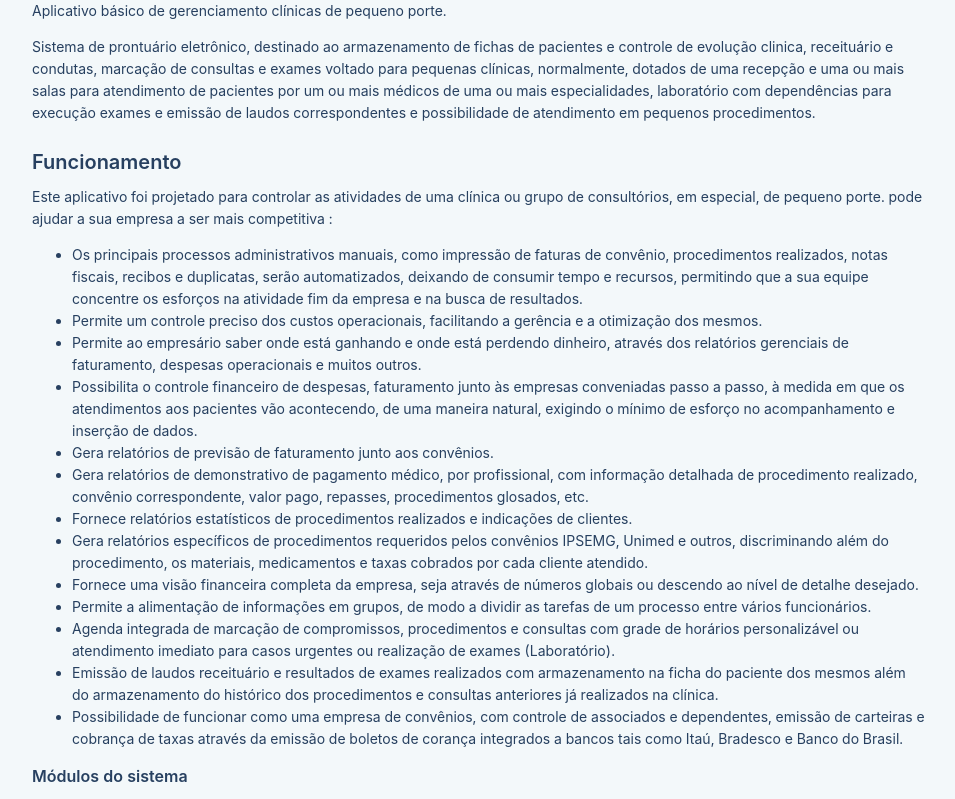
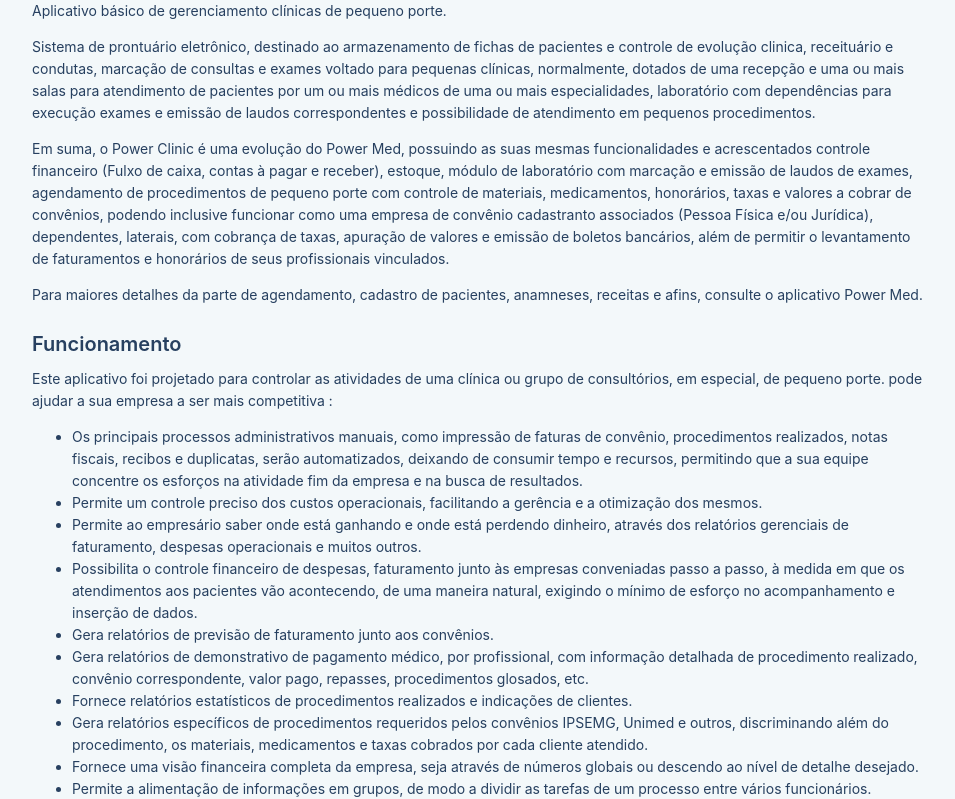
Before and after one commit to cascelli/psystems-site, a React (Create React App) app: page /aplicativos/pclinic in a window 1280 px wide. Shown: the part 800-1599 px from the top of the page, without its empty margins (261-1216 px from the left). Built offline with nearby package versions, Linux system fonts and the light colour scheme.

Commit message:
PClinic - Acrescimo de informações descritivas

```diff
--- a/src/app/features/PClinic.tsx
+++ b/src/app/features/PClinic.tsx
@@ -20,6 +20,22 @@
         especialidades, laboratório com dependências para execução exames e
         emissão de laudos correspondentes e possibilidade de atendimento em
         pequenos procedimentos.
+      </Paragraph>
+      <Paragraph>
+        Em suma, o Power Clinic é uma evolução do Power Med, possuindo as suas
+        mesmas funcionalidades e acrescentados controle financeiro (Fulxo de
+        caixa, contas à pagar e receber), estoque, módulo de laboratório com
+        marcação e emissão de laudos de exames, agendamento de procedimentos de
+        pequeno porte com controle de materiais, medicamentos, honorários, taxas
+        e valores a cobrar de convênios, podendo inclusive funcionar como uma
+        empresa de convênio cadastranto associados (Pessoa Física e/ou
+        Jurídica), dependentes, laterais, com cobrança de taxas, apuração de
+        valores e emissão de boletos bancários, além de permitir o levantamento
+        de faturamentos e honorários de seus profissionais vinculados.
+      </Paragraph>
+      <Paragraph>
+        Para maiores detalhes da parte de agendamento, cadastro de pacientes,
+        anamneses, receitas e afins, consulte o aplicativo Power Med.
       </Paragraph>
       <Title level={4}>Funcionamento</Title>
       <Paragraph>
@@ -306,6 +322,15 @@
           <li>Tarefas</li>
           <li>Controle financeiro de receitas/despesas</li>
           <li>Tabelas diversas do sistema</li>
+          <li>
+            Procedimentos realizados geral, por agenda (laboratório,
+            fisioterapia, enfermagem, etc.) ou por profissional credenciado
+          </li>
+          <li>Faturamento por empresa conveniada e/ou cliente</li>
+          <li>Contas a Pagar/Receber</li>
+          <li>Contas em atraso (Pagamentos/Recebimentos)</li>
+          <li>Gestão de estoque</li>
+          <li>Fechamento de caixas geral ou individual por operador</li>
         </ul>
         <li>
           <b>Gerência do Sistema</b> Contrôle de usuários e senhas com definição
@@ -340,7 +365,7 @@
         <li>Um computador básico compatível com o padrão PC</li>
         <li>Sistema operacional Windows</li>
         <li>4 Gigabytes de memória RAM</li>
-        <li>Cerca de 10 Megabytes de espaço inicial requerido em disco</li>
+        <li>Cerca de 50 Megabytes de espaço inicial requerido em disco</li>
       </ul>
       <Title level={4}>Opções de utilização</Title>
       <Paragraph>
```
